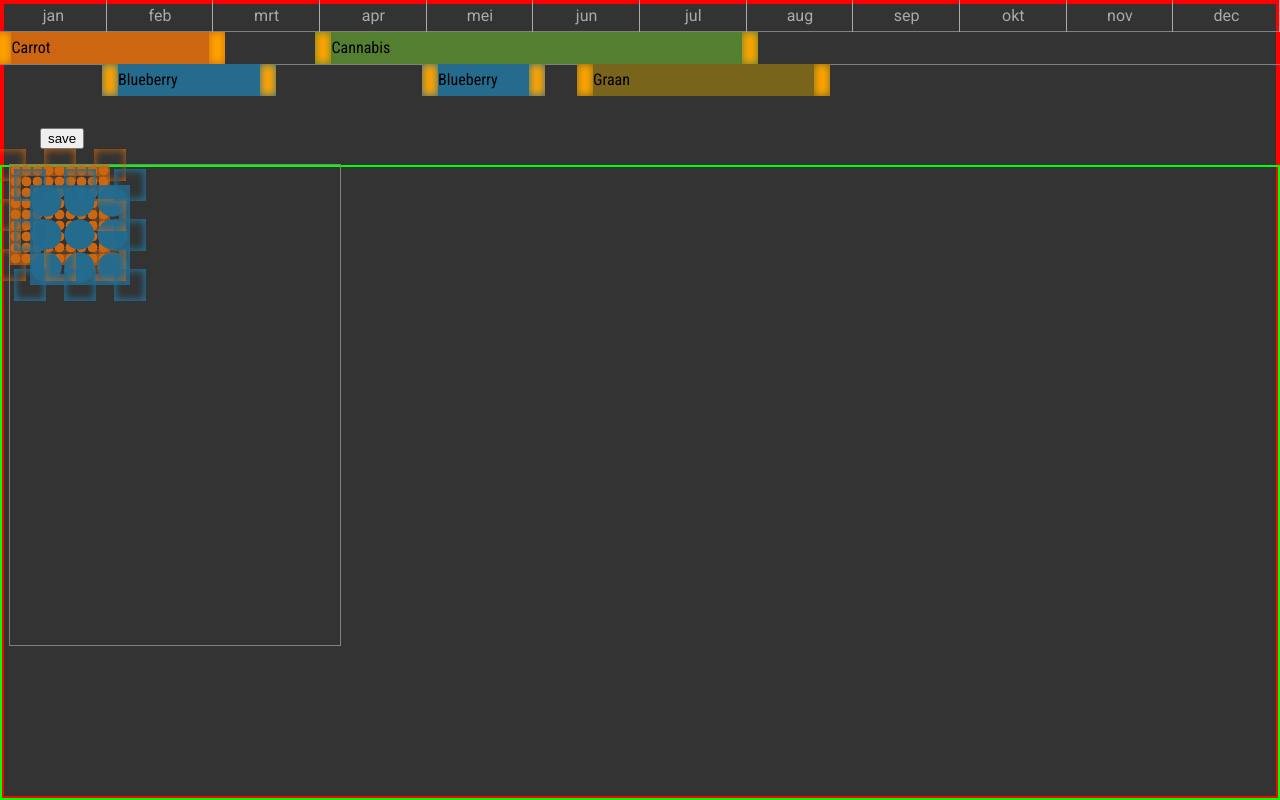
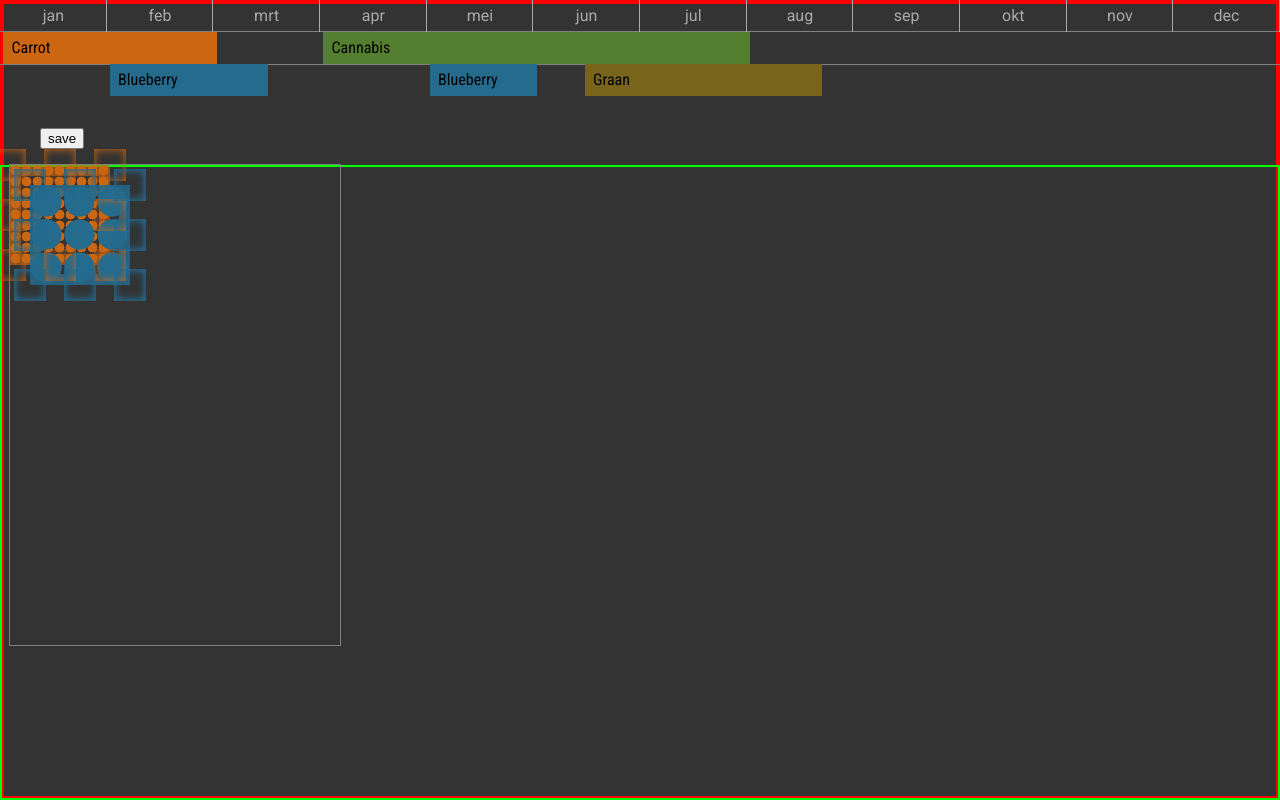
Before and after one commit to Sjeiti/grow, a React (Create React App) app: page / in a window 1280 px wide. Built offline with nearby package versions, Linux system fonts and the light colour scheme.

Commit message:
move calendar item

```diff
--- a/src/components/Calendar.tsx
+++ b/src/components/Calendar.tsx
@@ -1,6 +1,6 @@
 import styled from 'styled-components'
 import {months} from '../config'
-import {datePart, partToPercentage, px, rem} from '../utils/utils'
+import {bitwisenate, datePart, partToPercentage, px, rem} from '../utils/utils'
 import {Model} from '../model/Model'
 import React, {Fragment, useCallback, useContext, useMemo} from 'react'
 import {Context} from '../store'
@@ -26,10 +26,13 @@ const StyledCalendar = styled.div`
     }
    }
   }
-  div {
+  >div {
     position: relative;
     min-height: 2rem;
-    div {
+  }
+`
+
+const PlannedBar = styled.div`
   position: absolute;
   color: black;
   height: 2rem;
@@ -37,17 +40,25 @@ const StyledCalendar = styled.div`
   background-color: orange;
   font-family: var(--font-condensed);
   line-height: 2rem;
-    }
-  }
 `
 
-const StyledDraggable = styled(Draggable)<{color:string,size:number}>`
-  width: ${props=>props.size}px;
-  height: ${props=>props.size}px;
+const StyledDraggable = styled(Draggable)<{color:string}>`
+  width: 1rem;
+  height: 2rem;
   transform: translateX(-50%);
-  box-shadow: 0 0 0.5rem ${props=>props.color} inset;
+  bbox-shadow: 0 0 1px ${props=>props.color} inset;
+  background-color: transparent;
   z-index: 999;
+  cursor: col-resize;
 `
+
+const StyledMoveable = styled(StyledDraggable)<{width:string}>`
+  width: ${props=>props.width};
+  transform: none;
+  cursor: move;
+`
+
+const {LEFT, RIGHT} = bitwisenate('LEFT','RIGHT')
 
 export function Calendar() {
 
@@ -55,14 +66,21 @@ export function Calendar() {
 
   const {schedule, plants} = state
 
-  const w = useMemo(()=>document.body.clientWidth, [])
+  const screenWidth = useMemo(()=>document.body.clientWidth, [])
   const rows = useMemo(()=>calculateRows(schedule), [schedule])
   // const rows = useMemo(()=>schedule.map(s=>[s]), [schedule])
 
-  const setRange = useCallback((x:number,w:number,plan:ScheduledPlant,isFrom:boolean)=>{
+  const setRange = useCallback((x:number,w:number,plan:ScheduledPlant,direction:number)=>{
     const date = dateFromX(x, w)
     if (!isNaN(date.getTime())) {
-      const dateRange: DateRange = {...plan.dateRange, ...(isFrom? {from: date} : {to: date})}
+      const isLeft = !!(LEFT&direction)
+      const isRight = !!(RIGHT&direction)
+      const {dateRange:oldRange, dateRange: {to, from}} = plan
+      const changes:{from?:Date,to?:Date} = {}
+      isLeft&&(changes.from=date)
+      !isLeft&&isRight&&(changes.to=date)
+      isLeft&&isRight&&(changes.to=new Date(date.getTime() + to.getTime() - from.getTime()))
+      const dateRange: DateRange = {...oldRange, ...changes}
       dispatch({type: action.UPDATE_PLAN, payload: {plan, dateRange}})
     }
   }, [])
@@ -88,10 +106,24 @@ export function Calendar() {
           const plant = plants[plan.plantKey]
 
           const max = 10
-          const x1 = fromPart*w
-          const x2 = fromPart*w + (toPart-fromPart)*w
+          const x1 = fromPart*screenWidth
+          const x2 = fromPart*screenWidth + (toPart-fromPart)*screenWidth
 
           return <Fragment {...{key}}>
+
+            <PlannedBar {...{style, key}}>{plant.name}</PlannedBar>
+
+            <StyledMoveable {...{
+              x:x1
+              ,y:j*32
+              ,width: px(widthPart*screenWidth)
+              ,xmin: 0
+              ,xmax: screenWidth - widthPart*screenWidth
+              ,lockY: true
+              ,color: plan.color
+              ,callback: xx=>setRange(xx,screenWidth,plan,LEFT|RIGHT)
+            }}>
+            </StyledMoveable>
 
             <StyledDraggable {...{
               x:x1
@@ -100,22 +132,19 @@ export function Calendar() {
               ,xmax: x2-max
               ,lockY: true
               ,color: plan.color
-              ,size: 16
-              ,callback: xx=>setRange(xx,w,plan,true)
+              ,callback: xx=>setRange(xx,screenWidth,plan,LEFT)
             }} />
 
             <StyledDraggable {...{
               x:x2
               ,y:j*32
               ,xmin: x1+max
-              ,xmax: w
+              ,xmax: screenWidth
               ,lockY: true
               ,color: plan.color
-              ,size: 16
-              ,callback: xx=>setRange(xx,w,plan,false)
+              ,callback: xx=>setRange(xx,screenWidth,plan,RIGHT)
             }} />
 
-            <div {...{style, key}}>{plant.name}</div>
           </Fragment>
         })
       })}
--- a/src/utils/utils.tsx
+++ b/src/utils/utils.tsx
@@ -103,3 +103,7 @@ export function modelToString(model:Model):string {
     })
   })
 }
+
+export function bitwisenate(...args: string[]):{[key:string]:number} {
+  return args.reduce((acc:{[key:string]:number},key:string,index:number)=>(acc[key] = 2**index, acc), {})
+}
--- a/tslint.json
+++ b/tslint.json
@@ -12,7 +12,8 @@
         "trailing-comma": [true, {"multiline": "never", "singleline": "never"}],
         "no-shadowed-variable": false,
         "no-console": false,
-        "no-unused-expression": false
+        "no-unused-expression": false,
+        "no-bitwise": false
     },
     "rulesDirectory": []
 }
```
Lines whose indentation alone changed are shown as unchanged.
